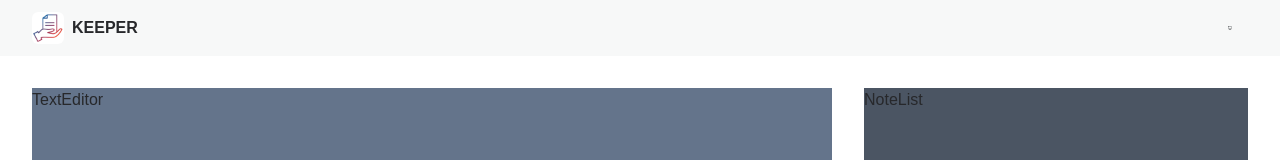
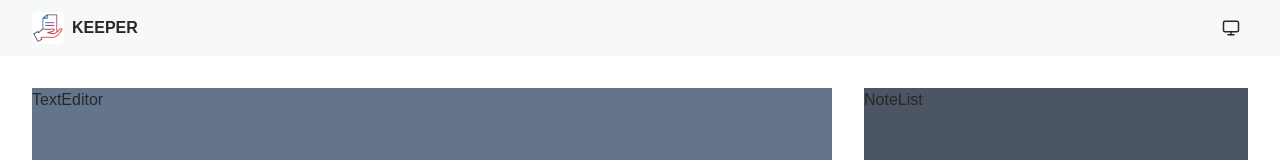
Before and after one commit to raiozohalan/keeper, a Next.js app: page / in a window 1280 px wide. Shown: the top 160 px of the page. Built offline with nearby package versions, Linux system fonts and the light colour scheme.

Commit message:
refactor: Improve ThemeSelector component UI

```diff
--- a/src/components/Base/ThemeSelector.tsx
+++ b/src/components/Base/ThemeSelector.tsx
@@ -22,12 +22,9 @@ const ThemeSelector = () => {
 
   return (
     <BasePopover
-      label={
-        <span className="w-1 h-1 ">
-          {getCurrentTheme?.icon}
-        </span>
-      }
-      panelProps={{ anchor: "bottom end", className: "w-fit" }}
+      label={<span className="w-[18px] h-[18px]">{getCurrentTheme?.icon}</span>}
+      buttonProps={{ variant: "icon", size: "xs" }}
+      panelProps={{ anchor: { to: "bottom end", gap: 10 }, className: "w-fit" }}
     >
       {themes.map((theme) => {
         const isCurrentTheme = theme.value === currenTheme;
@@ -35,7 +32,7 @@ const ThemeSelector = () => {
           <BasePopoverItem
             key={theme.value}
             onClick={() => setTheme(theme.value)}
-            disabled={isCurrentTheme}
+            isActived={isCurrentTheme}
           >
             <span className="w-3.5 h-3.5">{theme.icon}</span> {theme.name}
           </BasePopoverItem>
```
